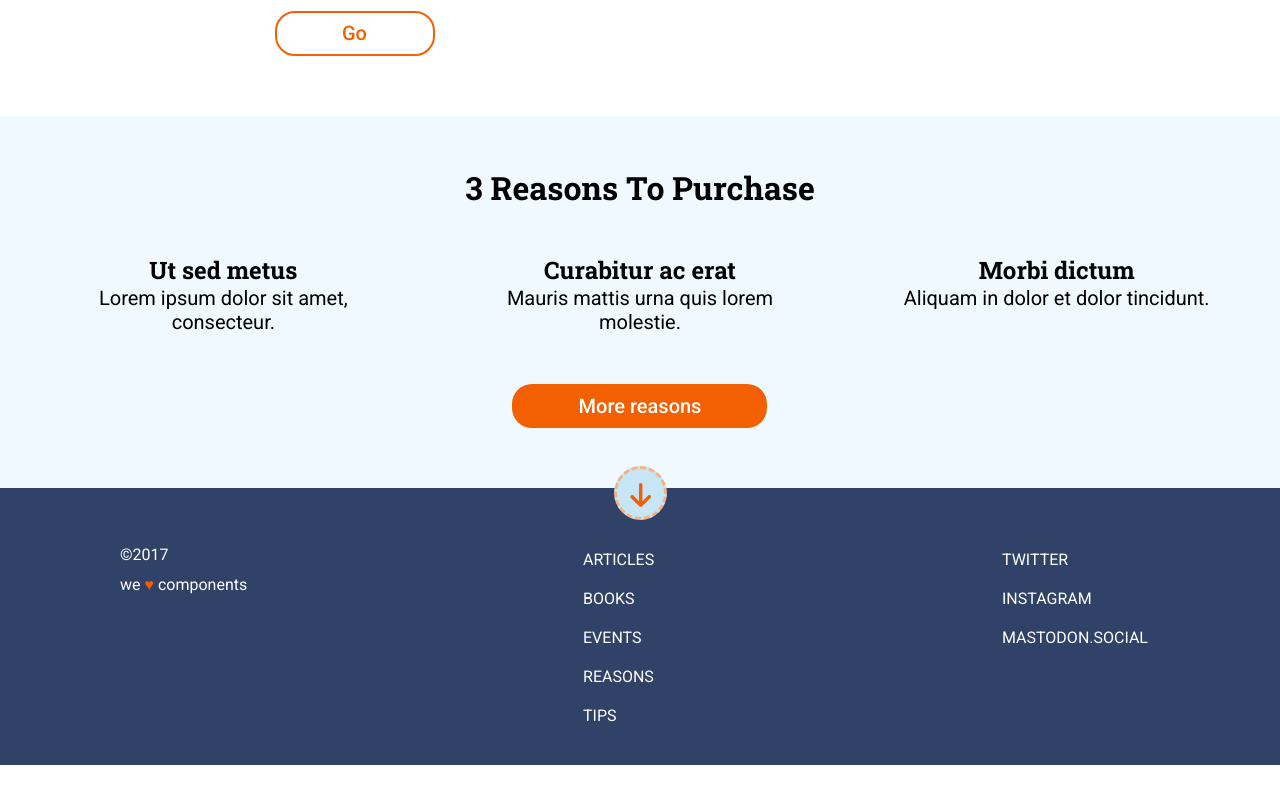
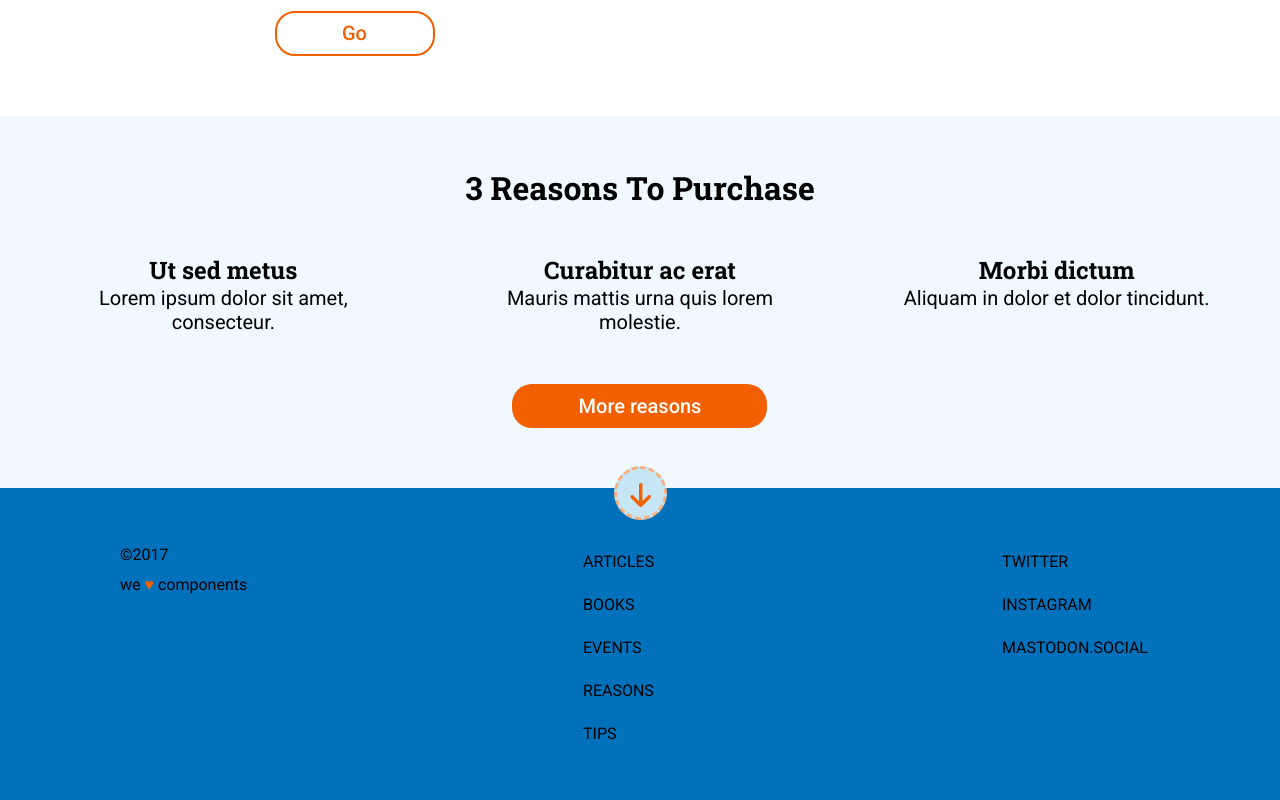
Before and after one commit to sandrusmb/anonymous-proxy, a website: page docs/index.html in a window 1280 px wide. Shown: the part 984-1784 px from the top of the page. Before the commit the page ends 1749 px from the top, so only its background shows below. Drawn offline with nearby package versions, Linux system fonts and the light colour scheme; files that its build step writes are made by us from their sources.

Commit message:
Add new footer

```diff
--- /dev/null
+++ b/_src/assets/scss/layout/_footer2.scss
@@ -0,0 +1,123 @@
+.footer {
+  background: $cold;
+  color: black;
+  font-size: 16px;
+  text-transform: uppercase;
+
+  &__icon {
+    display: inline-block;
+    background: $snow;
+    border-radius: 50%;
+    margin-left: 46vw;
+    margin-top: -30px;
+    animation-name: icon;
+    animation-duration: 2s;
+    animation-timing-function: ease-in-out;
+    animation-iteration-count: infinite;
+    padding: 10px 13px;
+    border: 3px solid $snow;
+
+    @keyframes icon {
+      from {
+        background: $snow;
+        transform: scale(1);
+        transform: rotate(0);
+      }
+      to {
+        background: $sea;
+        transform: scale(5);
+        transform: rotate(-360deg);
+        border: 3px dashed $hot;
+      }
+    }
+
+    @media all and (min-width: 768px) {
+      margin-left: 47vw;
+    }
+
+    @media all and (min-width: 1280px) {
+      margin-left: 48vw;
+    }
+  }
+
+  &__container {
+    display: flex;
+    flex-direction: column-reverse;
+    line-height: px;
+    text-align: center;
+    margin-top: 20px;
+
+    @media all and (min-width: 768px) {
+      flex-direction: row;
+      text-align: left;
+      justify-content: space-between;
+    }
+
+    &__ul {
+      @media all and (min-width: 768px) {
+      }
+
+      &:nth-child(1) {
+        order: 3;
+        margin-bottom: 45px;
+        @media all and (min-width: 768px) {
+          order: 2;
+        }
+      }
+      &:nth-child(2) {
+        order: 3;
+        margin-bottom: 45px;
+
+        @media all and (min-width: 768px) {
+          order: 3;
+          margin-right: 40px;
+        }
+        @media all and (min-width: 1280px) {
+          margin-right: 120px;
+        }
+      }
+      &:nth-child(3) {
+        text-transform: lowercase;
+        line-height: 30px;
+
+        order: 3;
+        margin-bottom: 45px;
+
+        @media all and (min-width: 768px) {
+          order: 1;
+          margin-left: 40px;
+        }
+        @media all and (min-width: 1280px) {
+          margin-left: 120px;
+        }
+      }
+
+      .li {
+        list-style: none;
+
+        a {
+          border: 1px red;
+          color: black;
+          text-decoration: none;
+          color: black;
+          padding: 12px 12px;
+          display: inline-block;
+          &:hover {
+            color: $hot;
+          }
+        }
+      }
+      .heart {
+        color: $hot;
+        &:hover {
+          color: $sea;
+        }
+      }
+    }
+  }
+  .exam {
+    @media all and (min-width: 768px) {
+      color: $hot;
+    }
+  }
+}
--- a/_src/assets/scss/main.scss
+++ b/_src/assets/scss/main.scss
@@ -4,7 +4,7 @@
 @import "components/hero";
 @import "layout/tips";
 @import "layout/reasons";
-@import "layout/footer";
+@import "layout/footer2";
 
 body {
   margin: 0px;
```
Also changed, not shown: _src/templates/index.html (+1 -1 lines), _src/templates/partials/_footer2.html (added, +36 -0 lines).
